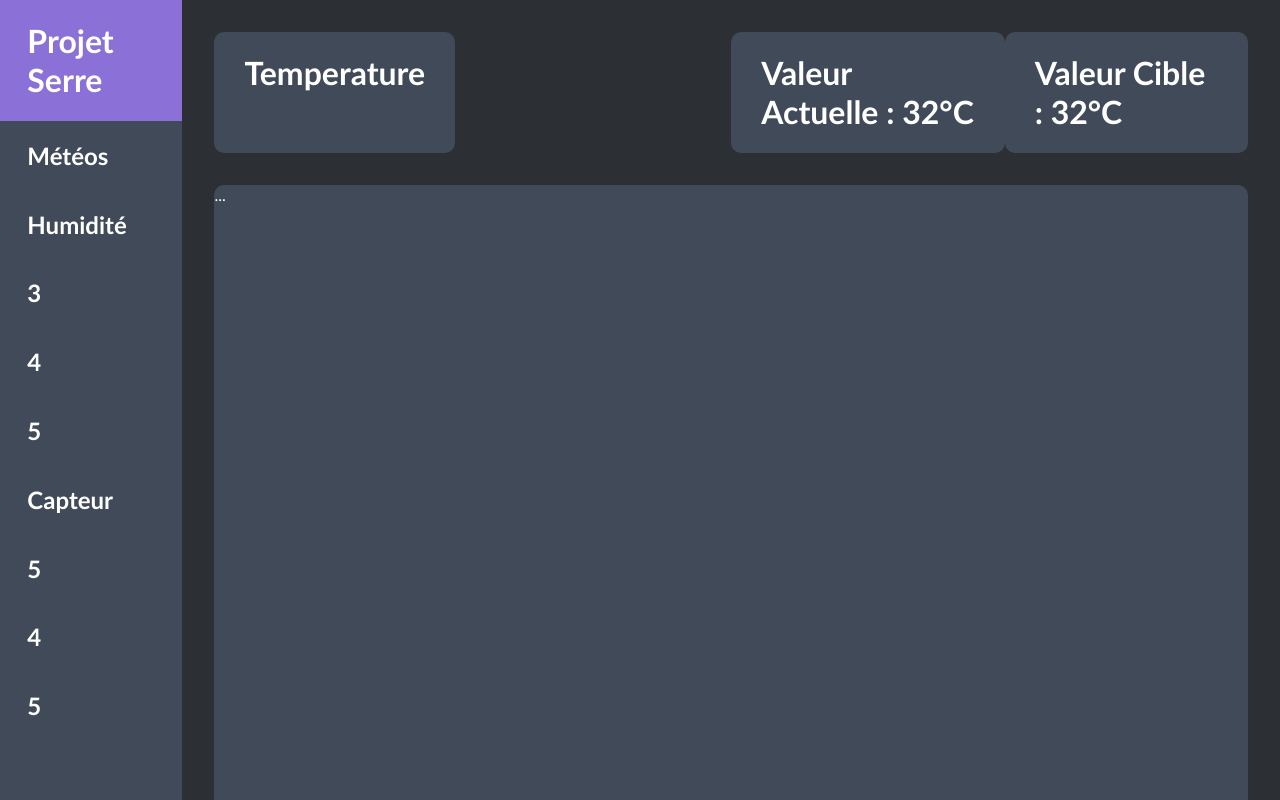
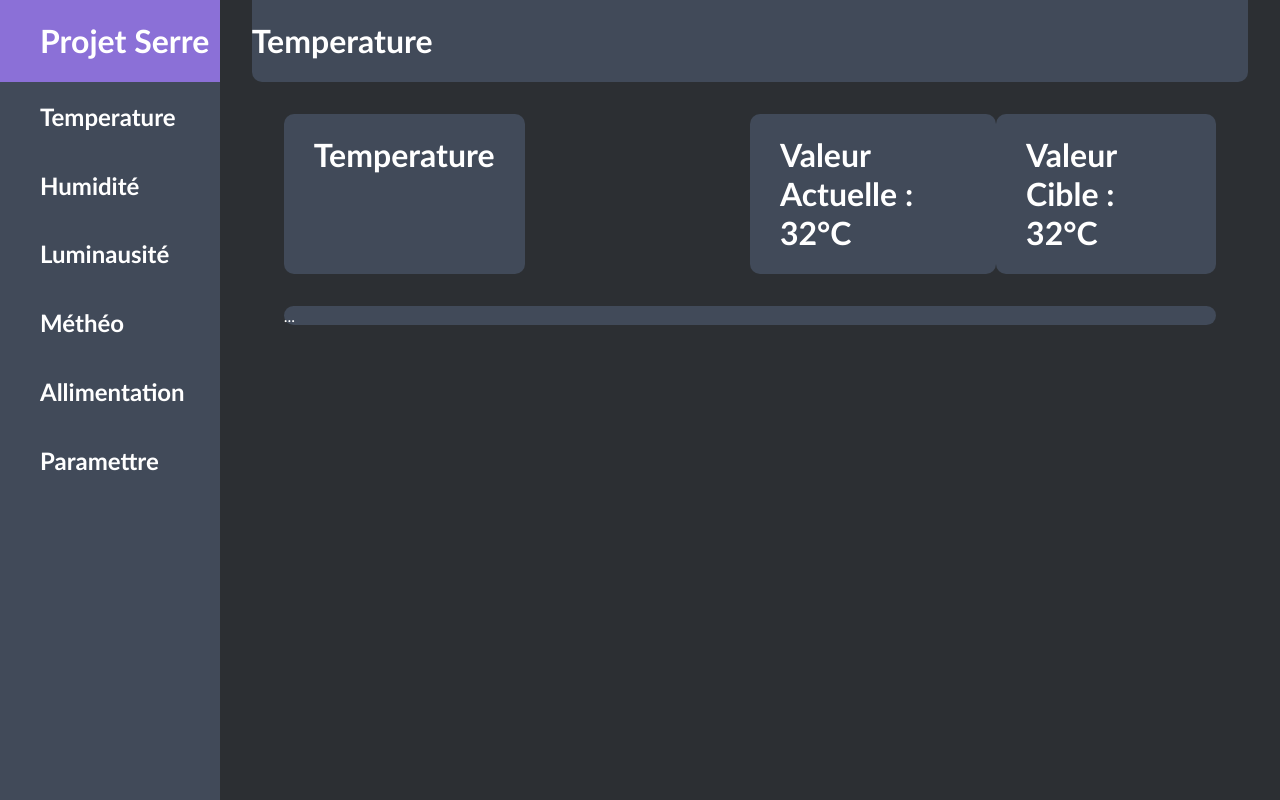
Before and after one commit to linventif/projet-bac, a plain HTML site: page codes/website/v5/index.html in a window 1280 px wide. Shown: the top 800 px of the page. Drawn offline with Linux system fonts and the light colour scheme.

Commit message:
2022 05 15

```diff
--- a/codes/website/v5/index.html
+++ b/codes/website/v5/index.html
@@ -1,7 +1,7 @@
 <!DOCTYPE html>
 <html>
     <head>
-        <meta charset="utf-8" http-equiv="refresh" content="1"/>
+        <meta charset="utf-8" http-equiv="refresh" content="3"/>
         <html lang="fr">
         <link rel="stylesheet" href="style.css" />
         <title>Linventif ・ Projet Serre</title>
@@ -14,18 +14,19 @@
                 <h1>Projet Serre</h1>
             </div>
             <div id="button">
-                <a href="https://google.fr" class="button"><h2>Météos</h2></a>
+                <a href="https://google.fr" class="button"><h2>Temperature</h2></a>
                 <a href="https://google.fr" class="button"><h2>Humidité</h2></a>
-                <a href="https://google.fr" class="button"><h2>3</h2></a>
-                <a href="https://google.fr" class="button"><h2>4</h2></a>
-                <a href="https://google.fr" class="button"><h2>5</h2></a>
-                <a href="https://google.fr" class="button"><h2>Capteur</h2></a>
-                <a href="https://google.fr" class="button"><h2>5</h2></a>
-                <a href="https://google.fr" class="button"><h2>4</h2></a>
-                <a href="https://google.fr" class="button"><h2>5</h2></a>
+                <a href="https://google.fr" class="button"><h2>Luminausité</h2></a>
+                <a href="https://google.fr" class="button"><h2>Méthéo</h2></a>
+                <a href="https://google.fr" class="button"><h2>Allimentation</h2></a>
+                <a href="https://google.fr" class="button"><h2>Paramettre</h2></a>
             </div>
         </div>
 
+        <div id="data">
+            <div id="horizontal_nav">
+                <h1>Temperature</h1>
+            </div>
             <div id="content">
                 <div id="info">
                     <div class="info">
@@ -44,5 +45,6 @@
                     ...
                 </div>
             </div>
+        </div>
     </body>
 </html>
--- a/codes/website/v5/style.css
+++ b/codes/website/v5/style.css
@@ -6,30 +6,65 @@ body {
     margin: 0%;
 }
 
+/* - - - - - - - - - - - - - - - - - - - - */
+
 #vertical_nav {
     background-color:#414a59;
-    height: auto;
-    width: 15%;
-    height: 1080px;
+    width: 240px;
+    height: 100vh;
     display: flex;
     flex-direction: column;
 }
 
+/* - - - - - - - - - - - - - - - - - - - - */
+
 #serre {
     background-color: #8b70d7;
     height: auto;
-    padding-left: 15%;
+    padding-left: 2.5em;
 }
 
 #button {
     display: flex;
     flex-direction: column;
+    height: auto;
 }
 
 #button a {
     text-decoration: none;
     color: white;
 }
+
+.button {
+    padding-left: 2.5em;
+}
+
+.button:hover {
+    background-color: #63c7bb;
+}
+
+
+/* - - - - - - - - - - - - - - - - - - - - */
+
+#horizontal_nav {
+    background-color:#414a59;
+    display: flex;
+    border-radius: 0px 0px 10px 10px;
+}
+
+/* - - - - - - - - - - - - - - - - - - - - */
+
+#data {
+    width: 85%;
+    margin-left: 2em;
+    margin-right: 2em;
+}
+
+#content {
+    padding: 2em;
+}
+
+/* - - - - - - - - - - - - - - - - - - - - */
 
 #info {
     display: flex;
@@ -49,24 +84,8 @@ body {
     padding-right: 30px;
 }
 
-#button a:hover {
-    background-color: #63c7bb;
-}
-
-.button {
-    padding-left: 15%;
-}
-
 #stats {
     background-color:#414a59;
     margin-top: 2em;
-    height: 70%;
     border-radius: 10px;
 }
-
-#content {
-    background-color:#2c2f33;
-    height: auto;
-    width: 85%;
-    padding: 2em;
-}
```
Lines whose indentation alone changed are shown as unchanged.
